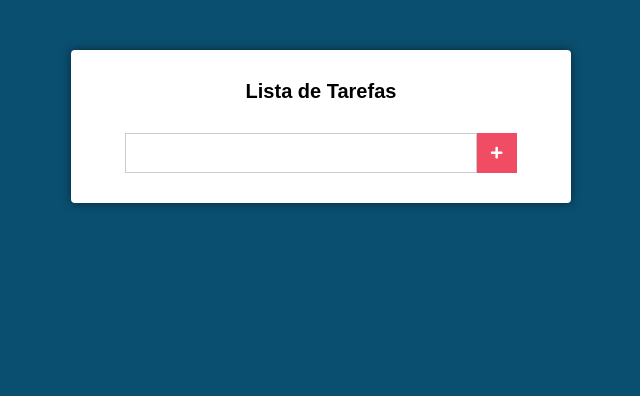
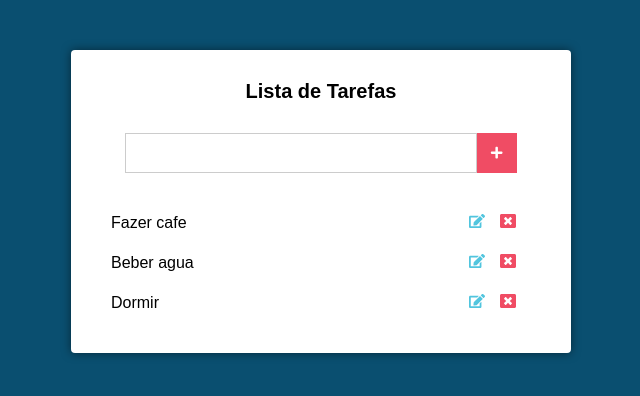
Before and after one commit to MateusBU/Secao14ReactBasico, a React (Create React App) app in the folder listatarefa/: page / in a window 1280 px wide. Shown: the top 396 px of the page, without its empty margins (319-959 px from the left). Built offline with nearby package versions, Linux system fonts and the light colour scheme.

Commit message:
Estilizando Tarefas (CSS) e arrumando babel

```diff
--- a/listatarefa/package.json
+++ b/listatarefa/package.json
@@ -37,8 +37,10 @@
     ]
   },
   "devDependencies": {
-    "@babel/eslint-parser": "^7.5.4",
-    "eslint": "^8.10.0",
+    "@babel/cli": "^7.17.6",
+    "@babel/core": "^7.17.5",
+    "@babel/preset-env": "^7.16.11",
+    "@babel/preset-react": "^7.16.7",
     "eslint-config-airbnb": "^19.0.4",
     "eslint-plugin-import": "^2.25.4",
     "eslint-plugin-jsx-a11y": "^6.5.1",
--- a/listatarefa/src/App.js
+++ b/listatarefa/src/App.js
@@ -1,8 +1,10 @@
-import React from 'react'
+import React from 'react'; // Sempre tem que importar o React, pois o jsx está sendo usado
 import Main from './components/Main';
-import './App.css'
+import './App.css';
 
-export default function App(){
-  return <Main /> //classe Main em Main.js
- //para o return tem que ter um elemeto externo, se tiver mais dentro desse elemento no problem
+// Componente REACT
+export default function App() {
+  return <Main />; // classe Main em Main.js
+  // para o return tem que ter apenas um elemento externo,
+  // se tiver mais dentro de elemento dentro desse elemento no problem
 }
--- a/listatarefa/src/components/Main.css
+++ b/listatarefa/src/components/Main.css
@@ -37,3 +37,41 @@
   align-items: center;
   justify-content: center;
 }
+
+.tarefas{
+  margin-top: 30px;
+}
+
+.tarefas li{
+  display: flex;
+  align-items: center;
+  justify-content: space-between;
+  padding: 10px;
+  transition: all 600ms;
+
+}
+
+.tarefas li:hover{
+  background-color: #51c5de;
+}
+
+.tarefas li .edit{
+  margin-right: 15px;
+  color: #51c5de;
+}
+
+.tarefas li .delete{
+  margin-right: 15px;
+  color: #f04c64;
+}
+
+.tarefas li:hover .edit,
+.tarefas li:hover .delete{
+  color: #000;
+}
+
+.tarefas li .edit,
+.tarefas li .delete{
+  cursor: pointer;
+  transition: all 600ms;
+}
--- a/listatarefa/src/components/Main.js
+++ b/listatarefa/src/components/Main.js
@@ -1,43 +1,62 @@
-import React, {Component} from 'react';
+import React, { Component } from 'react';
 
-//FORM
-import {FaPlus} from 'react-icons/fa';
+// FORM         //TAREFAS
+import { FaPlus, FaEdit, FaWindowClose } from 'react-icons/fa';
 
 import './Main.css';
 
-export default class Main extends Component{
-
+export default class Main extends Component {
   state = {
     novaTarefa: '',
+    tarefas: [
+      'Fazer cafe',
+      'Beber agua',
+      'Dormir',
+    ],
   };
 
-  handleChange = (e) =>{ //recebe um evento por causa do input
-    this.setState({
-      novaTarefa: e.target.value,
-    })
-    console.log(this.state.novaTarefa);
-  }
+  handleChange = (e) => { // recebe um evento por causa do input
+    this.setState({ // recebe um objeto que eu quero alterar
+      novaTarefa: e.target.value, // o target é o input
 
-  render(){ //render é usado para renderizar na pagina
-    const{ novaTarefa} = this.state;//tudo que for escrito no input vai ser setado na nova tarefa
+    });
+    // qconsole.log(this.state.novaTarefa);
+  };
+
+  // render é usado para renderizar na pagina, toda classe de componente precisa do render
+  render() {
+    // tudo que for escrito no input vai ser setado na nova tarefas
+    const { novaTarefa, tarefas } = this.state;
 
     return (
-      <div className='main'>
+      <div className="main">
         <h1>Lista de Tarefas</h1>
 
         <form action="#" className="form">
           <input
-          onChange={this.handleChange}
-          type="text"
-          value={novaTarefa}
+            onChange={this.handleChange} // handleChange é um método criado por mim
+            type="text"
+            value={novaTarefa}
           />
           <button type="submit">
             <FaPlus />
           </button>
         </form>
+
+        <ul className="tarefas">
+          {tarefas.map((tarefa) => (
+            <li key={tarefa}>
+              {tarefa}
+              <div>
+                <FaEdit className="edit" />
+                <FaWindowClose className="delete" />
+              </div>
+            </li>
+          ))}
+        </ul>
       </div>
     );
-  };
+  }
 }
 
-/*Qunado o input muda é chamado de onChange */
+/* Quando o input muda é chamado de onChange */
--- a/listatarefa/src/index.js
+++ b/listatarefa/src/index.js
@@ -1,4 +1,4 @@
-import React from 'react';
+import React from 'react';// Sempre tem que importar o React, pois o jsx está sendo usado
 import ReactDOM from 'react-dom';
 import App from './App';
 
@@ -6,5 +6,5 @@ ReactDOM.render(
   <React.StrictMode>
     <App />
   </React.StrictMode>,
-  document.getElementById('root')
-);
+  document.getElementById('root'),
+);// <App /> <-- é um elemento jsx que está sendo renderizado no index.html
```
Also changed, not shown: listatarefa/.eslintrc.js, 2 other files (tests, documents, lock files or other folders).
